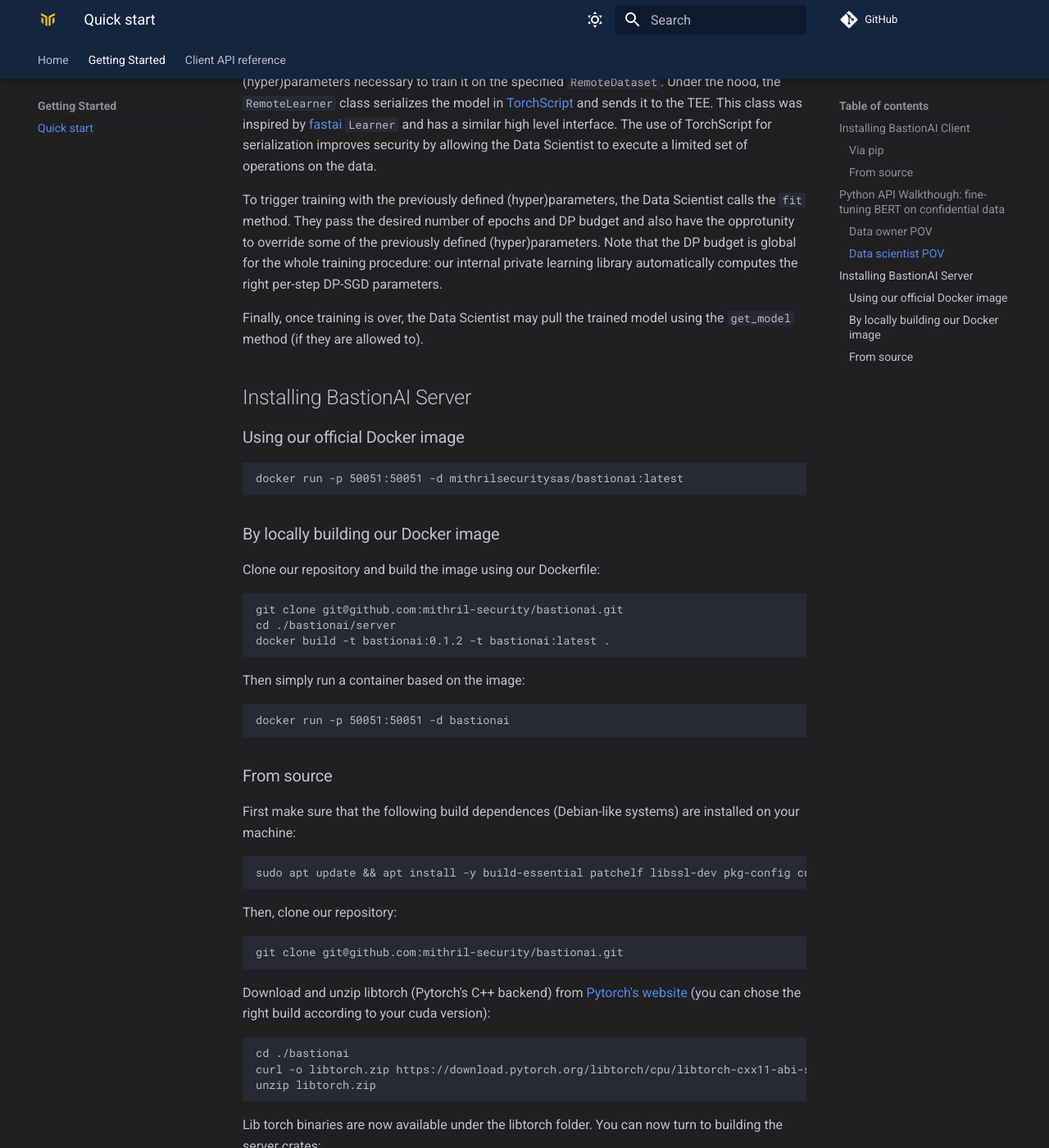
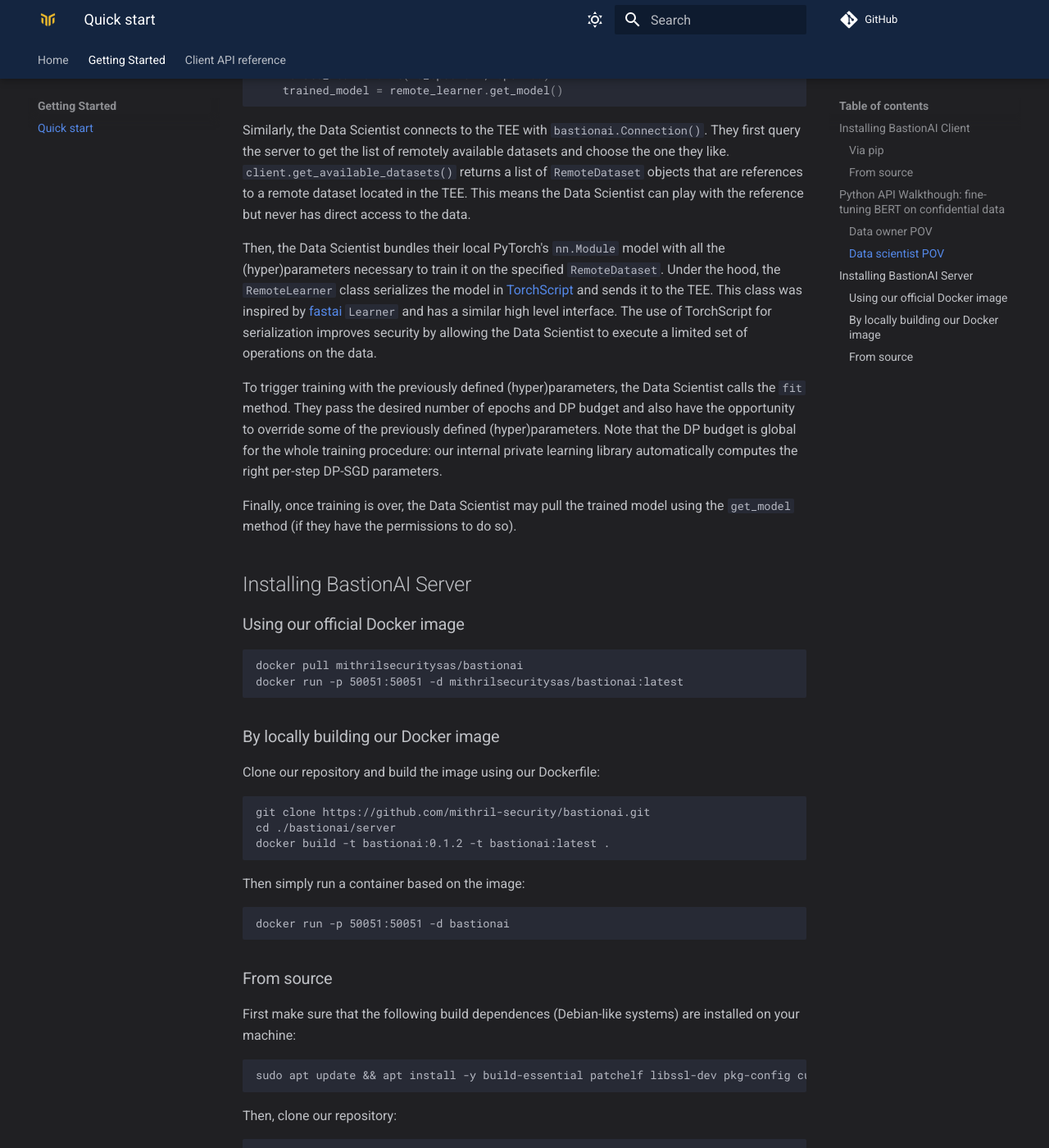
Before and after one commit to mithril-security/bastionlab, an MkDocs documentation site: the page built from docs/getting-started/quick-start.md, in a window 1280 px wide and 1400 px high, scrolled down 2003 px. Shown: the whole window at 82% size. Built offline with MkDocs 1.6.1 and Material for MkDocs 9.7.7, drawn with Linux system fonts in a browser that asks for light colours; comment, search, counter and statistics services are not loaded; some of the changed text lies outside the part shown.

Commit message:
Update quick-start.md

````diff
--- a/docs/getting-started/quick-start.md
+++ b/docs/getting-started/quick-start.md
@@ -10,7 +10,7 @@
 
 First clone our repo:
 ```
-git clone git@github.com:mithril-security/bastionai.git
+git clone https://github.com/mithril-security/bastionai.git
 ```
 Then install the client library:
 ```
@@ -77,15 +89,16 @@
 
 Then, the Data Scientist bundles their local PyTorch's `nn.Module` model with all the (hyper)parameters necessary to train it on the specified `RemoteDataset`. Under the hood, the `RemoteLearner` class serializes the model in [TorchScript](https://pytorch.org/docs/stable/jit.html) and sends it to the TEE. This class was inspired by [fastai](https://docs.fast.ai/) `Learner` and has a similar high level interface. The use of TorchScript for serialization improves security by allowing the Data Scientist to execute a limited set of operations on the data.
 
-To trigger training with the previously defined (hyper)parameters, the Data Scientist calls the `fit` method. They pass the desired number of epochs and DP budget and also have the opprotunity to override some of the previously defined (hyper)parameters. Note that the DP budget is global for the whole training procedure: our internal private learning library automatically computes the right per-step DP-SGD parameters.
+To trigger training with the previously defined (hyper)parameters, the Data Scientist calls the `fit` method. They pass the desired number of epochs and DP budget and also have the opportunity to override some of the previously defined (hyper)parameters. Note that the DP budget is global for the whole training procedure: our internal private learning library automatically computes the right per-step DP-SGD parameters.
 
-Finally, once training is over, the Data Scientist may pull the trained model using the `get_model` method (if they are allowed to).
+Finally, once training is over, the Data Scientist may pull the trained model using the `get_model` method (if they have the permissions to do so).
 
 ## Installing BastionAI Server
 
 ### Using our official Docker image
 
 ```
+docker pull mithrilsecuritysas/bastionai
 docker run -p 50051:50051 -d mithrilsecuritysas/bastionai:latest
 ```
 
@@ -93,7 +106,7 @@
 
 Clone our repository and build the image using our Dockerfile:
 ```
-git clone git@github.com:mithril-security/bastionai.git
+git clone https://github.com/mithril-security/bastionai.git
 cd ./bastionai/server
 docker build -t bastionai:0.1.2 -t bastionai:latest .
 ```
@@ -111,7 +124,7 @@
 
 Then, clone our repository:
 ```
-git clone git@github.com:mithril-security/bastionai.git
+git clone https://github.com/mithril-security/bastionai.git
 ```
 Download and unzip libtorch (Pytorch's C++ backend) from [Pytorch's website](https://pytorch.org/) (you can chose the right build according to your cuda version):
 ```
````
Also changed, not shown: other parts of docs/getting-started/quick-start.md (+17 -5 lines).
